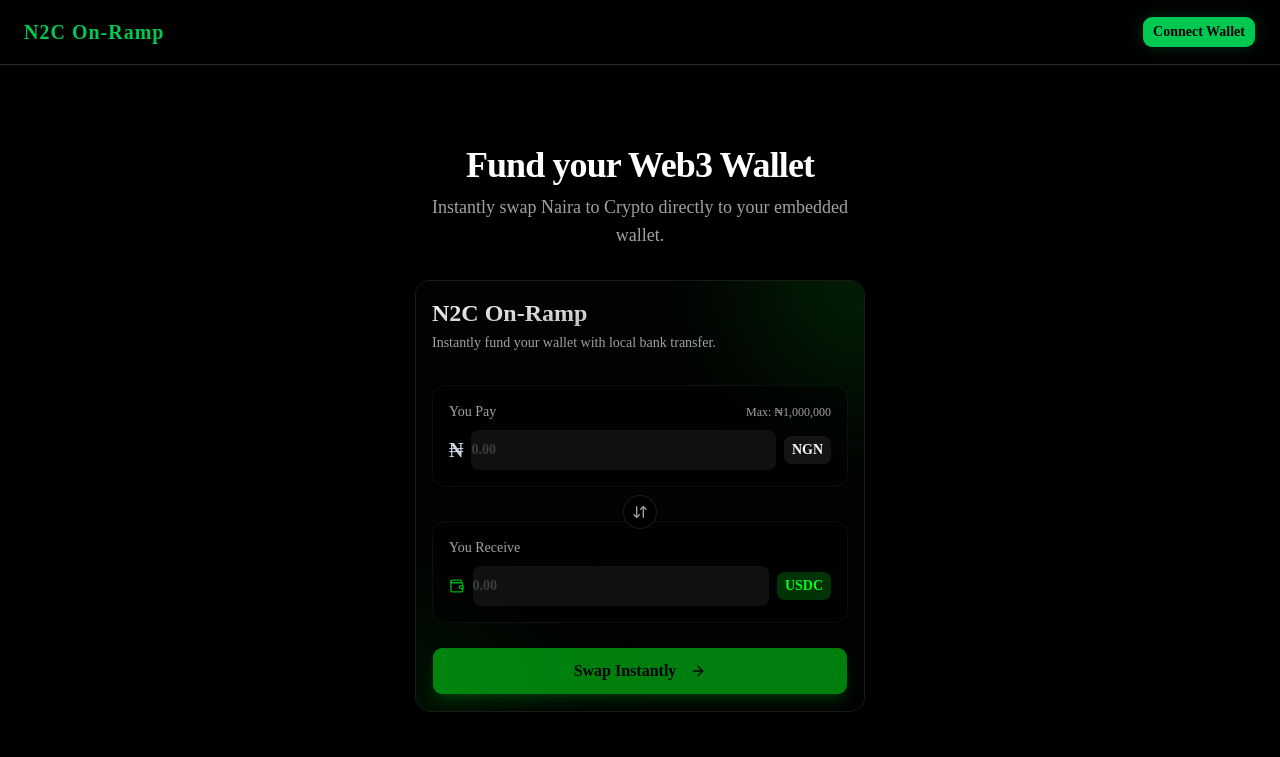
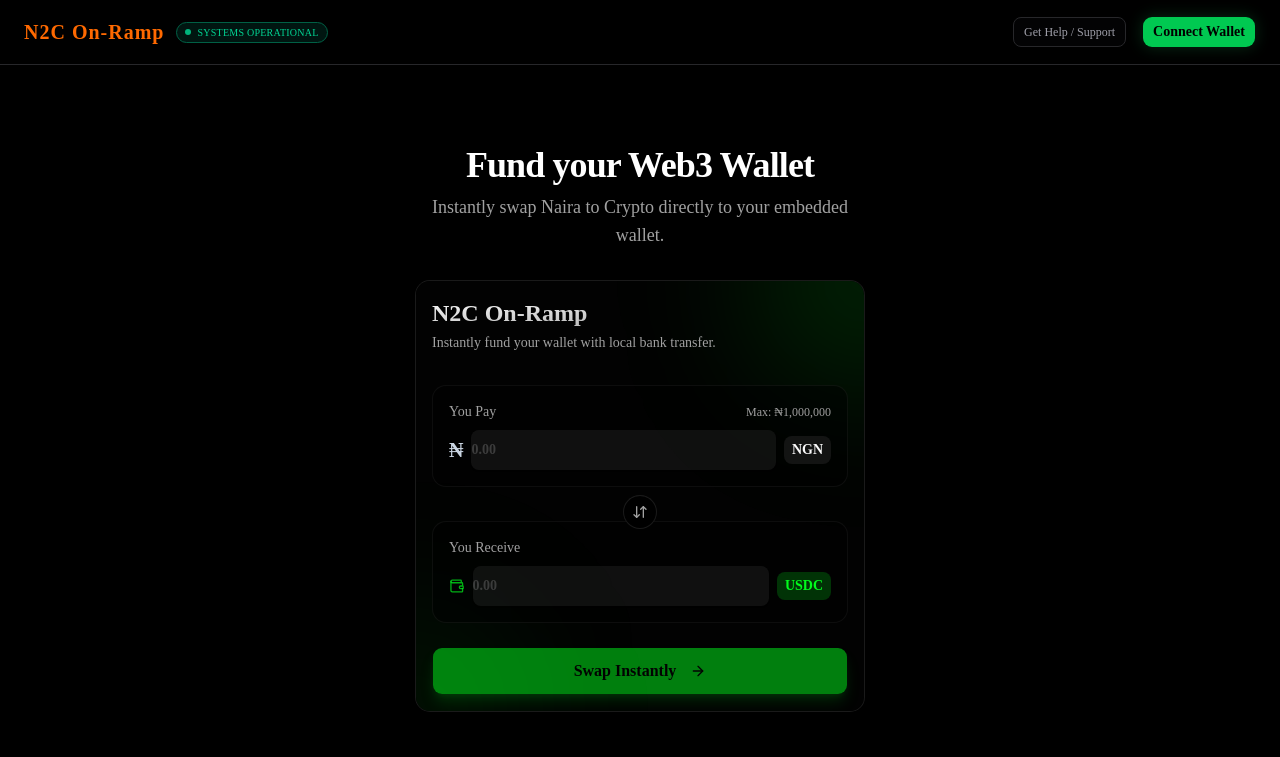
Before and after one commit to Ajibobo-3/N2C, a Next.js app: page / in a window 1280 px wide. Shown: the top 757 px of the page. Built offline with nearby package versions, Linux system fonts and the light colour scheme; no server answers.

Commit message:
feat: deploy trust shield legal pages and support navbar

```diff
--- /dev/null
+++ b/src/app/privacy/page.tsx
@@ -0,0 +1,22 @@
+'use client';
+
+export default function PrivacyPage() {
+  return (
+    <div className="min-h-screen bg-black text-zinc-300 px-6 py-12 max-w-3xl mx-auto font-sans">
+      <h1 className="text-3xl font-bold text-orange-500 mb-2">Privacy Policy</h1>
+      <p className="text-sm text-zinc-500 mb-8">Last updated: June 2026</p>
+
+      <div className="space-y-6 text-sm leading-relaxed">
+        <section>
+          <h2 className="text-lg font-semibold text-white mb-2">1. Information Collection</h2>
+          <p>We do not collect personal identifiers, financial data, bank login details, or transaction histories. Identity authentication is managed securely by Privy. Your on-chain transactions are logged immutably on the respective public blockchains (Base or Solana).</p>
+        </section>
+
+        <section>
+          <h2 className="text-lg font-semibold text-white mb-2">2. Processing Webhooks</h2>
+          <p>Transaction confirmation routing relies entirely on secure, encrypted webhook payloads transmitted between our infrastructure and authorized payment gateways. No consumer financial credentials cross our servers.</p>
+        </section>
+      </div>
+    </div>
+  );
+}
--- /dev/null
+++ b/src/app/terms/page.tsx
@@ -0,0 +1,27 @@
+'use client';
+
+export default function TermsPage() {
+  return (
+    <div className="min-h-screen bg-black text-zinc-300 px-6 py-12 max-w-3xl mx-auto font-sans">
+      <h1 className="text-3xl font-bold text-orange-500 mb-2">Terms of Service</h1>
+      <p className="text-sm text-zinc-500 mb-8">Last updated: June 2026</p>
+
+      <div className="space-y-6 text-sm leading-relaxed">
+        <section>
+          <h2 className="text-lg font-semibold text-white mb-2">1. Nature of Service</h2>
+          <p>N2C On-Ramp is a decentralized, non-custodial technology middleware layer. We facilitate the conversion of local fiat payment methods into digital assets using third-party payment processors and self-custodial smart contracts. N2C does not store, hold, or manage user funds or digital assets directly.</p>
+        </section>
+
+        <section>
+          <h2 className="text-lg font-semibold text-white mb-2">2. Fees and Exchange Rates</h2>
+          <p>All exchange rates displayed include a dynamic processing spread (typically 1.8%). By initiating a swap, you explicitly acknowledge and agree to the final token delivery output calculated at checkout. Network transaction (gas) fees are computed automatically and deducted from the execution volume.</p>
+        </section>
+
+        <section>
+          <h2 className="text-lg font-semibold text-white mb-2">3. Account Integrity & Custom Identity</h2>
+          <p>Authentication is completed securely via Privy. You are solely responsible for maintaining the security of your linked authentication methods (e.g., Google account or phone number) which secure access to your embedded, cryptographic self-custodial wallet layout.</p>
+        </section>
+      </div>
+    </div>
+  );
+}
--- a/src/components/Navbar.tsx
+++ b/src/components/Navbar.tsx
@@ -41,8 +41,23 @@ export default function Navbar() {
   if (!mounted) {
     return (
       <nav className="flex items-center justify-between px-6 py-4 border-b border-zinc-800 bg-black">
-        <div className="text-xl font-bold tracking-wider text-green-500">N2C On-Ramp</div>
-        <div>
+        <div className="flex items-center gap-3">
+          <div className="text-xl font-bold tracking-wider text-orange-500">N2C On-Ramp</div>
+          {/* Live Trust Status Node */}
+          <div className="flex items-center gap-1.5 px-2 py-0.5 rounded-full bg-emerald-950/50 border border-emerald-800 text-[10px] text-emerald-400 font-medium tracking-wide uppercase">
+            <span className="h-1.5 w-1.5 rounded-full bg-emerald-400 animate-pulse" />
+            Systems Operational
+          </div>
+        </div>
+        <div className="flex items-center gap-4">
+          <a
+            href="https://wa.me/2349016237901"
+            target="_blank"
+            rel="noopener noreferrer"
+            className="text-xs text-zinc-400 hover:text-white border border-zinc-800 rounded-md px-2.5 py-1.5 transition-colors bg-zinc-950/40"
+          >
+            Get Help / Support
+          </a>
           <Button disabled className="bg-zinc-900 border-zinc-800 text-zinc-500 w-[160px]">
             <Loader2 className="w-4 h-4 mr-2 animate-spin" />
             Loading...
@@ -54,9 +69,25 @@ export default function Navbar() {
 
   return (
     <nav className="flex items-center justify-between px-6 py-4 border-b border-zinc-800 bg-black">
-      <div className="text-xl font-bold tracking-wider text-green-500">N2C On-Ramp</div>
+      <div className="flex items-center gap-3">
+        <div className="text-xl font-bold tracking-wider text-orange-500">N2C On-Ramp</div>
+        {/* Live Trust Status Node */}
+        <div className="flex items-center gap-1.5 px-2 py-0.5 rounded-full bg-emerald-950/50 border border-emerald-800 text-[10px] text-emerald-400 font-medium tracking-wide uppercase">
+          <span className="h-1.5 w-1.5 rounded-full bg-emerald-400 animate-pulse" />
+          Systems Operational
+        </div>
+      </div>
 
-      <div>
+      <div className="flex items-center gap-4">
+        <a
+          href="https://wa.me/2349016237901"
+          target="_blank"
+          rel="noopener noreferrer"
+          className="text-xs text-zinc-400 hover:text-white border border-zinc-800 rounded-md px-2.5 py-1.5 transition-colors bg-zinc-950/40"
+        >
+          Get Help / Support
+        </a>
+
         {!ready ? (
           <Button disabled className="bg-zinc-900 border-zinc-800 text-zinc-500 w-[160px]">
             <Loader2 className="w-4 h-4 mr-2 animate-spin" />
```
